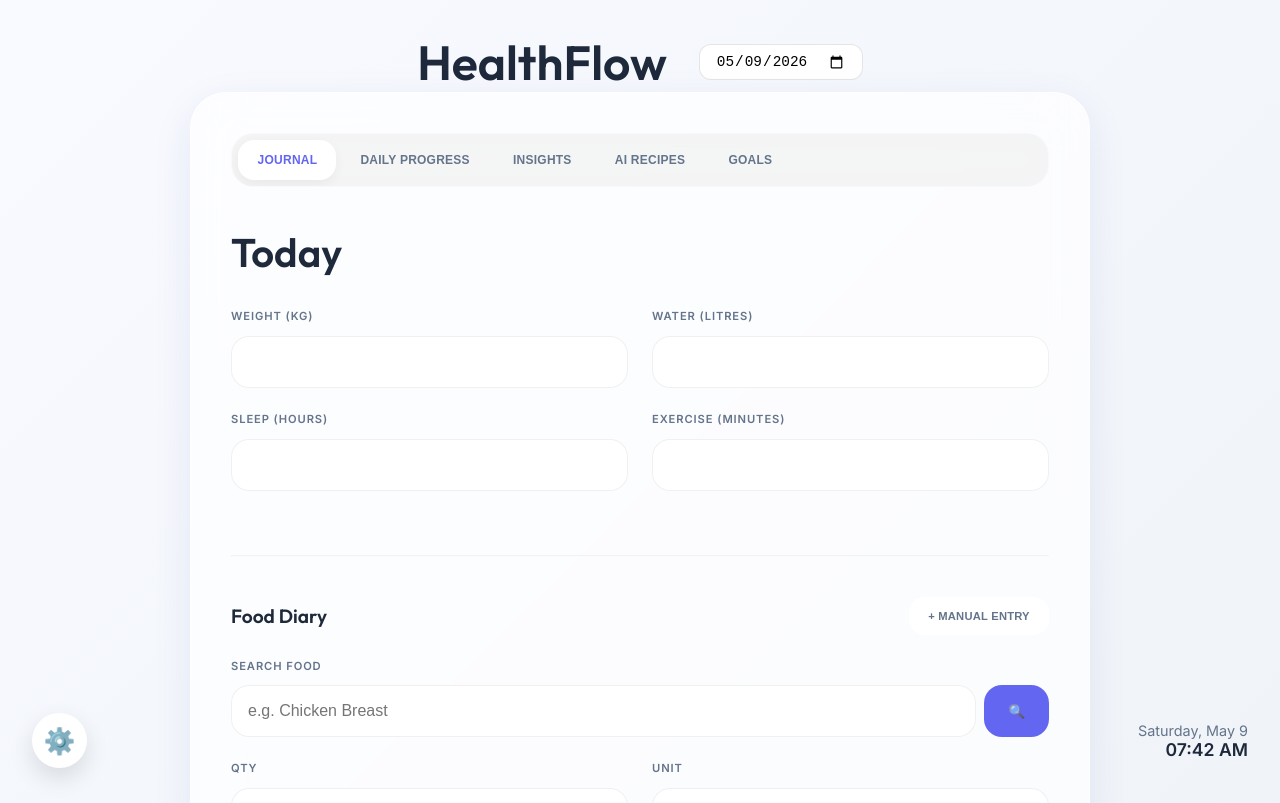
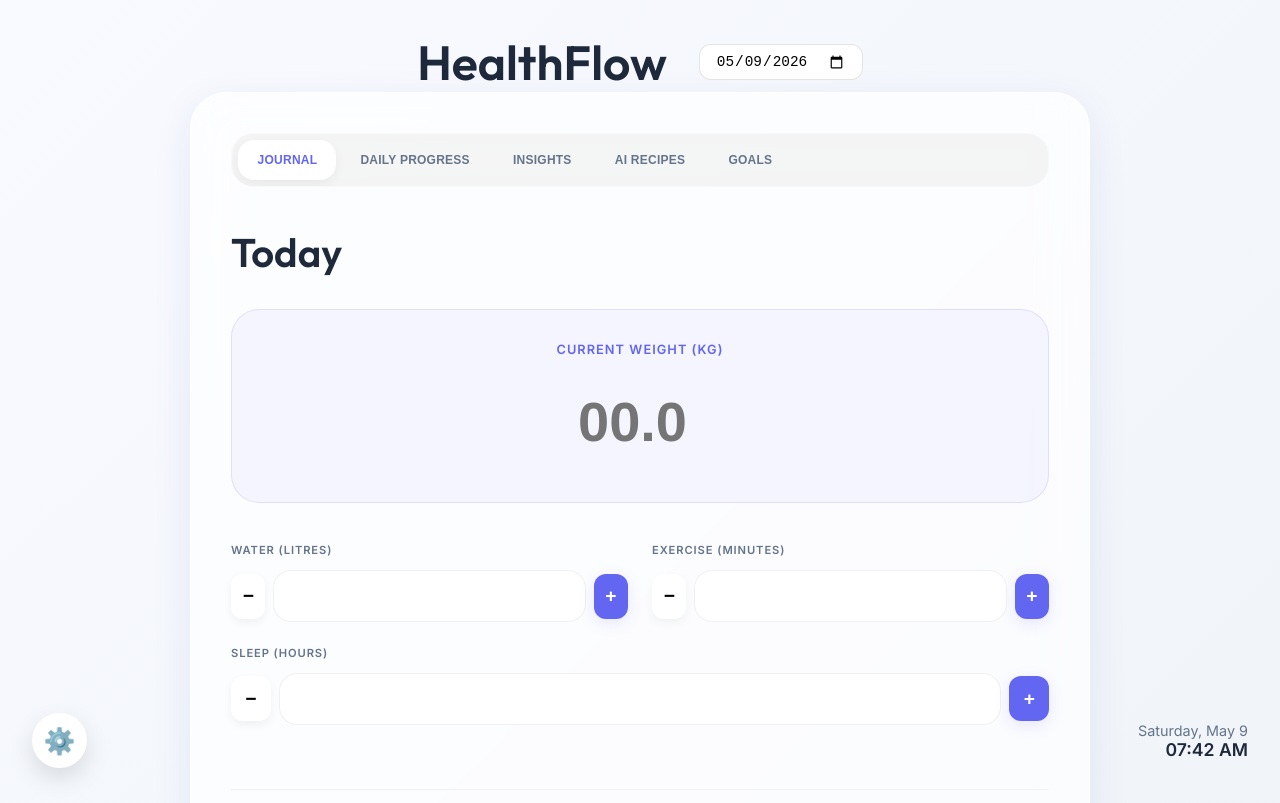
Before and after one commit to bbennett2811/HealthFlow, a Next.js app: page / in a window 1280 px wide. Shown: the top 803 px of the page. Built offline with nearby package versions, Linux system fonts and the light colour scheme.

Commit message:
Add files via upload

```diff
--- a/components/Dashboard.tsx
+++ b/components/Dashboard.tsx
@@ -319,7 +319,7 @@ export default function Dashboard() {
                     ))}
                 </div>
 
-                <div className="content-area">
+                <div className="content-area" style={{animation: 'fadeIn 0.4s ease-out'}}>
                     {activeTab === 'journal' && (
                         <div>
                             <div style={{display:'flex', alignItems:'center', gap:'1rem', marginBottom:'2rem'}}>
@@ -327,13 +327,45 @@ export default function Dashboard() {
                                 {!isToday && <span style={{background:'rgba(99, 102, 241, 0.1)', color:'var(--accent-color)', padding:'6px 12px', borderRadius:'20px', fontSize:'0.7rem', fontWeight:700, border:'1px solid var(--accent-color)'}}>Viewing Past Entry</span>}
                             </div>
 
+                            <div style={{background:'rgba(99, 102, 241, 0.05)', padding:'2rem', borderRadius:'28px', border:'1px solid var(--accent-glow)', marginBottom:'2.5rem', textAlign:'center'}}>
+                                <label style={{fontSize:'0.8rem', fontWeight:800, color:'var(--accent-color)', marginBottom:'1rem', display:'block'}}>CURRENT WEIGHT ({units === 'metric' ? 'kg' : 'lb'})</label>
+                                <input
+                                    type="number"
+                                    step="0.1"
+                                    value={dailyData.weight}
+                                    onChange={e => setDailyData({...dailyData, weight: e.target.value})}
+                                    placeholder="00.0"
+                                    style={{fontSize:'3.5rem', fontWeight:800, background:'none', border:'none', textAlign:'center', width:'100%', color:'var(--text-main)', outline:'none'}}
+                                />
+                            </div>
+
                             <div className="grid-2">
-                                <div className="form-group"><label>Weight ({units === 'metric' ? 'kg' : 'lb'})</label><input type="number" step="0.1" value={dailyData.weight} onChange={e => setDailyData({...dailyData, weight: e.target.value})} /></div>
-                                <div className="form-group"><label>Water (Litres)</label><input type="number" value={dailyData.water || ''} onChange={e => setDailyData({...dailyData, water: parseFloat(e.target.value) || 0})} /></div>
+                                <div className="form-group">
+                                    <label>Water (Litres)</label>
+                                    <div style={{display:'flex', alignItems:'center', gap:'0.5rem'}}>
+                                        <button onClick={() => setDailyData({...dailyData, water: Math.max(0, (dailyData.water || 0) - 0.25)})} style={{width:'45px', height:'45px', borderRadius:'12px', border:'none', background:'white', fontSize:'1.2rem', fontWeight:700, cursor:'pointer', boxShadow:'0 4px 10px rgba(0,0,0,0.05)'}}>−</button>
+                                        <input type="number" value={dailyData.water || ''} onChange={e => setDailyData({...dailyData, water: parseFloat(e.target.value) || 0})} style={{textAlign:'center', fontWeight:700}} />
+                                        <button onClick={() => setDailyData({...dailyData, water: (dailyData.water || 0) + 0.25})} style={{width:'45px', height:'45px', borderRadius:'12px', border:'none', background:'var(--accent-color)', color:'white', fontSize:'1.2rem', fontWeight:700, cursor:'pointer', boxShadow:'0 4px 15px var(--accent-glow)'}}>+</button>
+                                    </div>
+                                </div>
+                                <div className="form-group">
+                                    <label>Exercise (Minutes)</label>
+                                    <div style={{display:'flex', alignItems:'center', gap:'0.5rem'}}>
+                                        <button onClick={() => setDailyData({...dailyData, exercise: Math.max(0, (dailyData.exercise || 0) - 15)})} style={{width:'45px', height:'45px', borderRadius:'12px', border:'none', background:'white', fontSize:'1.2rem', fontWeight:700, cursor:'pointer', boxShadow:'0 4px 10px rgba(0,0,0,0.05)'}}>−</button>
+                                        <input type="number" value={dailyData.exercise || ''} onChange={e => setDailyData({...dailyData, exercise: parseInt(e.target.value) || 0})} style={{textAlign:'center', fontWeight:700}} />
+                                        <button onClick={() => setDailyData({...dailyData, exercise: (dailyData.exercise || 0) + 15})} style={{width:'45px', height:'45px', borderRadius:'12px', border:'none', background:'var(--accent-color)', color:'white', fontSize:'1.2rem', fontWeight:700, cursor:'pointer', boxShadow:'0 4px 15px var(--accent-glow)'}}>+</button>
+                                    </div>
+                                </div>
                             </div>
                             <div className="grid-2">
-                                <div className="form-group"><label>Sleep (Hours)</label><input type="number" value={dailyData.sleep || ''} onChange={e => setDailyData({...dailyData, sleep: parseFloat(e.target.value) || 0})} /></div>
-                                <div className="form-group"><label>Exercise (Minutes)</label><input type="number" value={dailyData.exercise || ''} onChange={e => setDailyData({...dailyData, exercise: parseInt(e.target.value) || 0})} /></div>
+                                <div className="form-group" style={{gridColumn: 'span 2'}}>
+                                    <label>Sleep (Hours)</label>
+                                    <div style={{display:'flex', alignItems:'center', gap:'0.5rem'}}>
+                                        <button onClick={() => setDailyData({...dailyData, sleep: Math.max(0, (dailyData.sleep || 0) - 0.5)})} style={{width:'45px', height:'45px', borderRadius:'12px', border:'none', background:'white', fontSize:'1.2rem', fontWeight:700, cursor:'pointer', boxShadow:'0 4px 10px rgba(0,0,0,0.05)'}}>−</button>
+                                        <input type="number" value={dailyData.sleep || ''} onChange={e => setDailyData({...dailyData, sleep: parseFloat(e.target.value) || 0})} style={{textAlign:'center', fontWeight:700}} />
+                                        <button onClick={() => setDailyData({...dailyData, sleep: (dailyData.sleep || 0) + 0.5})} style={{width:'45px', height:'45px', borderRadius:'12px', border:'none', background:'var(--accent-color)', color:'white', fontSize:'1.2rem', fontWeight:700, cursor:'pointer', boxShadow:'0 4px 15px var(--accent-glow)'}}>+</button>
+                                    </div>
+                                </div>
                             </div>
 
                             <hr style={{margin:'2.5rem 0', opacity:0.1}} />
```
